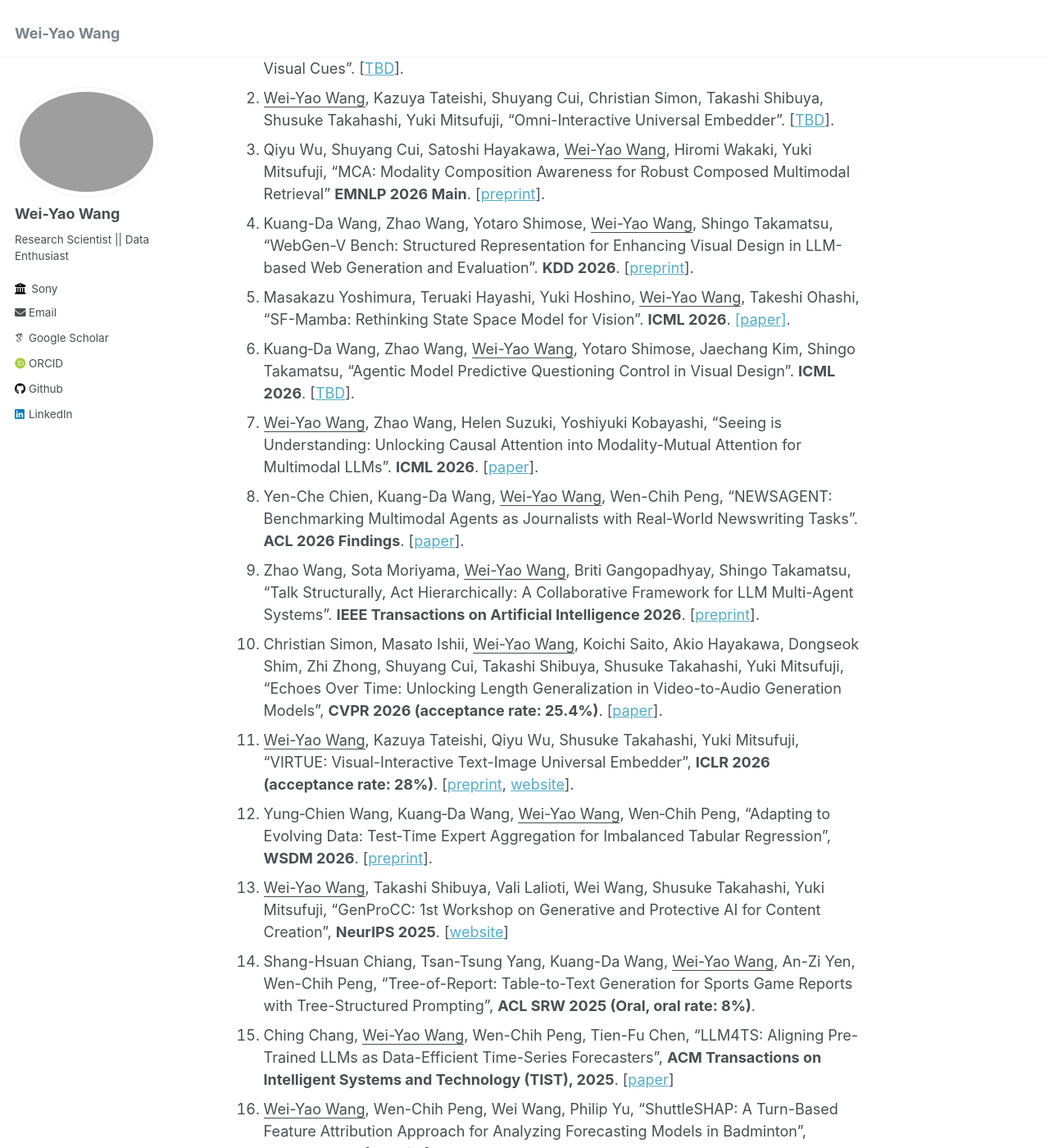
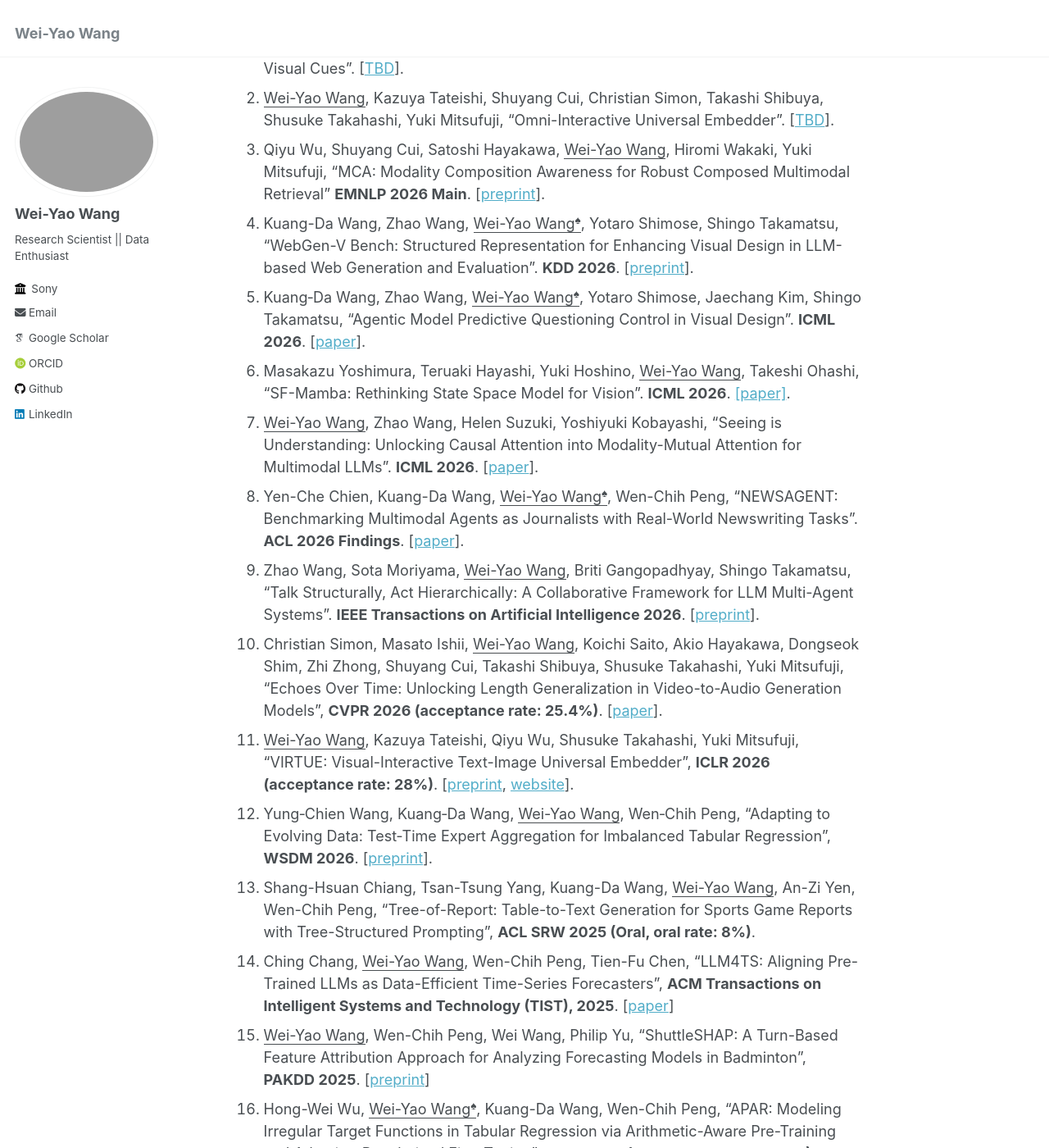
Before and after one commit to wywyWang/wywyWang.github.io, a Jekyll site: the page built from _pages/about.md, in a window 1280 px wide and 1400 px high, scrolled down 1468 px. Shown: the whole window at 82% size. Built offline with Jekyll 4.4.1, drawn with Linux system fonts in a browser that asks for light colours; some web fonts are replaced; some of the changed text lies outside the part shown.

Commit message:
update papers

```diff
--- a/_pages/about.md
+++ b/_pages/about.md
@@ -32,39 +32,38 @@ Education
 Publications
 ======
 
-### Journals and Conferences
+### Journals and Conferences  (<sup>♠</sup> denotes papers I mentored)
 1. Christian Simon, <ins>Wei-Yao Wang</ins>, Dongseok Shim, Kazuki Shimada, Masato Ishii, Takashi Shibuya, Shusuke Takahashi, Yuki Mitsufuji, "Neural Audio‑Visual Chords: A Multimodal Framework for Temporally and Spatially Aligned Sound Generation from Visual Cues". [[TBD]()].
 2. <ins>Wei-Yao Wang</ins>, Kazuya Tateishi, Shuyang Cui, Christian Simon, Takashi Shibuya, Shusuke Takahashi, Yuki Mitsufuji, "Omni-Interactive Universal Embedder". [[TBD]()].
 3. Qiyu Wu, Shuyang Cui, Satoshi Hayakawa, <ins>Wei-Yao Wang</ins>, Hiromi Wakaki, Yuki Mitsufuji, "MCA: Modality Composition Awareness for Robust Composed Multimodal Retrieval" **EMNLP 2026 Main**. [[preprint](https://arxiv.org/abs/2510.15543)].
-3. Kuang-Da Wang, Zhao Wang, Yotaro Shimose, <ins>Wei-Yao Wang</ins>, Shingo Takamatsu, "WebGen-V Bench: Structured Representation for Enhancing Visual Design in LLM-based Web Generation and Evaluation". **KDD 2026**. [[preprint](https://arxiv.org/abs/2510.15306v1)].
+3. Kuang-Da Wang, Zhao Wang, <ins>Wei-Yao Wang<sup>♠</sup></ins>, Yotaro Shimose, Shingo Takamatsu, "WebGen-V Bench: Structured Representation for Enhancing Visual Design in LLM-based Web Generation and Evaluation". **KDD 2026**. [[preprint](https://arxiv.org/abs/2510.15306v1)].
+5. Kuang‑Da Wang, Zhao Wang, <ins>Wei-Yao Wang<sup>♠</sup></ins>, Yotaro Shimose, Jaechang Kim, Shingo Takamatsu, "Agentic Model Predictive Questioning Control in Visual Design". **ICML 2026**. [[paper](https://icml.cc/virtual/2026/poster/62292)].
 4. Masakazu Yoshimura, Teruaki Hayashi, Yuki Hoshino, <ins>Wei-Yao Wang</ins>, Takeshi Ohashi, "SF-Mamba: Rethinking State Space Model for Vision". **ICML 2026**. [[paper]](https://arxiv.org/abs/2603.16423).
-5. Kuang‑Da Wang, Zhao Wang, <ins>Wei-Yao Wang</ins>, Yotaro Shimose, Jaechang Kim, Shingo Takamatsu, "Agentic Model Predictive Questioning Control in Visual Design". **ICML 2026**. [[TBD]()].
 5. <ins>Wei-Yao Wang</ins>, Zhao Wang, Helen Suzuki, Yoshiyuki Kobayashi, "Seeing is Understanding: Unlocking Causal Attention into Modality-Mutual Attention for Multimodal LLMs". **ICML 2026**. [[paper](https://arxiv.org/abs/2503.02597)].
-6. Yen-Che Chien, Kuang-Da Wang, <ins>Wei-Yao Wang</ins>, Wen-Chih Peng, "NEWSAGENT: Benchmarking Multimodal Agents as Journalists with Real-World Newswriting Tasks". **ACL 2026 Findings**. [[paper](https://arxiv.org/abs/2509.00446)].
+6. Yen-Che Chien, Kuang-Da Wang, <ins>Wei-Yao Wang<sup>♠</sup></ins>, Wen-Chih Peng, "NEWSAGENT: Benchmarking Multimodal Agents as Journalists with Real-World Newswriting Tasks". **ACL 2026 Findings**. [[paper](https://arxiv.org/abs/2509.00446)].
 5. Zhao Wang, Sota Moriyama, <ins>Wei-Yao Wang</ins>, Briti Gangopadhyay, Shingo Takamatsu, "Talk Structurally, Act Hierarchically: A Collaborative Framework for LLM Multi-Agent Systems". **IEEE Transactions on Artificial Intelligence 2026**. [[preprint](https://arxiv.org/abs/2502.11098)].
 2. Christian Simon, Masato Ishii, <ins>Wei-Yao Wang</ins>, Koichi Saito, Akio Hayakawa, Dongseok Shim, Zhi Zhong, Shuyang Cui, Takashi Shibuya, Shusuke Takahashi, Yuki Mitsufuji, "Echoes Over Time: Unlocking Length Generalization in Video-to-Audio Generation Models", **CVPR 2026  (acceptance rate: 25.4%)**. [[paper](https://arxiv.org/abs/2602.20981)].
 3. <ins>Wei-Yao Wang</ins>, Kazuya Tateishi, Qiyu Wu, Shusuke Takahashi, Yuki Mitsufuji, "VIRTUE: Visual-Interactive Text-Image Universal Embedder", **ICLR 2026  (acceptance rate: 28%)**. [[preprint](https://arxiv.org/abs/2510.00523), [website](https://sony.github.io/virtue/)].
 5. Yung‑Chien Wang, Kuang‑Da Wang, <ins>Wei-Yao Wang</ins>, Wen‑Chih Peng, "Adapting to Evolving Data: Test‑Time Expert Aggregation for Imbalanced Tabular Regression", **WSDM 2026**. [[preprint](https://arxiv.org/abs/2506.07033)].
-3. <ins>Wei-Yao Wang</ins>, Takashi Shibuya, Vali Lalioti, Wei Wang, Shusuke Takahashi, Yuki Mitsufuji, "GenProCC: 1st Workshop on Generative and Protective AI for Content Creation", **NeurIPS 2025**. [[website](https://genprocc.github.io/)]
 3. Shang-Hsuan Chiang, Tsan-Tsung Yang, Kuang-Da Wang, <ins>Wei-Yao Wang</ins>, An-Zi Yen, Wen-Chih Peng, "Tree-of-Report: Table-to-Text Generation for Sports Game Reports with Tree-Structured Prompting", **ACL SRW 2025 (Oral, oral rate: 8%)**.
 3. Ching Chang, <ins>Wei-Yao Wang</ins>, Wen-Chih Peng, Tien-Fu Chen, "LLM4TS: Aligning Pre-Trained LLMs as Data-Efficient Time-Series Forecasters", **ACM Transactions on Intelligent Systems and Technology (TIST), 2025**. [[paper](https://dl.acm.org/doi/10.1145/3719207)]
 4. <ins>Wei-Yao Wang</ins>, Wen-Chih Peng, Wei Wang, Philip Yu, "ShuttleSHAP: A Turn-Based Feature Attribution Approach for Analyzing Forecasting Models in Badminton", **PAKDD 2025**. [[preprint](https://arxiv.org/abs/2312.10942)]
-5. Hong-Wei Wu, <ins>Wei-Yao Wang</ins>, Kuang-Da Wang, Wen-Chih Peng, "APAR: Modeling Irregular Target Functions in Tabular Regression via Arithmetic-Aware Pre-Training and Adaptive-Regularized Fine-Tuning", **AAAI 2025 (acceptance rate: 23.4%)**. [[paper](https://arxiv.org/abs/2412.10941v1)]
+5. Hong-Wei Wu, <ins>Wei-Yao Wang<sup>♠</sup></ins>, Kuang-Da Wang, Wen-Chih Peng, "APAR: Modeling Irregular Target Functions in Tabular Regression via Arithmetic-Aware Pre-Training and Adaptive-Regularized Fine-Tuning", **AAAI 2025 (acceptance rate: 23.4%)**. [[paper](https://arxiv.org/abs/2412.10941v1)]
 6. <ins>Wei-Yao Wang</ins>, Wei-Wei Du, Derek Xu, Wei Wang, Wen-Chih Peng, "A Survey on Self-Supervised Learning for Non-Sequential Tabular Data", **ACML 2024**. [[paper](https://arxiv.org/abs/2402.01204)]
 7. <ins>Wei-Yao Wang</ins>\*, Xiusi Chen\*, Ziniu Hu, David Reynoso, Kun Jin, Mingyan Liu, P. Jeffrey Brantingham, Wei Wang, "Professional Basketball Player Behavior Synthesis via Planning with Diffusion", **CIKM 2024 (acceptance rate: 33.3%)**. [[paper](https://arxiv.org/abs/2306.04090)]
-8. Kuang-Da Wang, <ins>Wei-Yao Wang</ins>, Ping-Chun Hsieh, Wen-Chih Peng, "Offline Imitation of Badminton Player Behavior via Experiential Contexts and Brownian Motion", **ECML-PKDD 2024 (acceptance rate: 24.5%)**. [[paper](https://arxiv.org/abs/2403.12406)]
+8. Kuang-Da Wang, <ins>Wei-Yao Wang<sup>♠</sup></ins>, Ping-Chun Hsieh, Wen-Chih Peng, "Offline Imitation of Badminton Player Behavior via Experiential Contexts and Brownian Motion", **ECML-PKDD 2024 (acceptance rate: 24.5%)**. [[paper](https://arxiv.org/abs/2403.12406)]
 9. <ins>Wei-Yao Wang</ins>, Wei-Wei Du, Wen-Chih Peng, "Benchmarking Stroke Forecasting with Stroke-Level Badminton Dataset", **IJCAI Demo 2024**. [[paper](https://arxiv.org/abs/2306.15664)]
 10. Ching Chang, Chiao-Tung Chan, <ins>Wei-Yao Wang</ins>, Wen-Chih Peng, Tien-Fu Chen, "TimeDRL: Disentangled Representation Learning for Multivariate Time-Series", **ICDE 2024**. [[paper](https://arxiv.org/abs/2312.04142)]
 11. Chih-Chia Li, <ins>Wei-Yao Wang</ins>, Wei-Wei Du, Wen-Chih Peng, "Look Around! A Neighbor Relation Graph Learning Framework for Real Estate Appraisal", **PAKDD 2024**. [[paper](https://arxiv.org/abs/2212.12190)]
 12. <ins>Wei-Yao Wang</ins>, Yu-Chieh Chang, Wen-Chih Peng, "Style-News: Incorporating Stylized News Generation and Adversarial Verification for Neural Fake News Detection", **EACL 2024** (acceptance rate: 20.3%). [[paper](https://aclanthology.org/2024.eacl-long.92/)]
 13. Zheng-Ming Lin, Ching Chang, <ins>Wei-Yao Wang</ins>, Kuang-Da Wang, Wen-Chih Peng, "Root Cause Analysis In Microservice Using Neural Granger Causal Discovery", **AAAI 2024** (acceptance rate: 23.75%). [[paper](https://ojs.aaai.org/index.php/AAAI/article/view/27772)]
-14. Ying-Ying Chang, <ins>Wei-Yao Wang</ins>, Wen-Chih Peng, "SeGA: Preference-Aware Self-Contrastive Learning with Prompts for Anomalous User Detection on Twitter", **AAAI 2024** (acceptance rate: 23.75%). [[paper](https://ojs.aaai.org/index.php/AAAI/article/view/27752)]
+14. Ying-Ying Chang, <ins>Wei-Yao Wang<sup>♠</sup></ins>, Wen-Chih Peng, "SeGA: Preference-Aware Self-Contrastive Learning with Prompts for Anomalous User Detection on Twitter", **AAAI 2024** (acceptance rate: 23.75%). [[paper](https://ojs.aaai.org/index.php/AAAI/article/view/27752)]
 15. Kuang-Da Wang, Yu-Tse Chen, Yu-Heng Lin, <ins>Wei-Yao Wang</ins>, Wen-Chih Peng, "The CoachAI Badminton Environment: Bridging the Gap Between a Reinforcement Learning Environment and Real-World Badminton Games", **AAAI Demo 2024**. [[paper](https://ojs.aaai.org/index.php/AAAI/article/view/30584)]
 16. Kuang-Da Wang, <ins>Wei-Yao Wang</ins>, Yu-Tse Chen, Yu-Heng Lin, Wen-Chih Peng, "The CoachAI Badminton Environment: A Novel Reinforcement Learning Environment with Realistic Opponents (Student Abstract)", **AAAI 2024**. [[paper](https://ojs.aaai.org/index.php/AAAI/article/view/30523)]
-17. Yu-Chien Tang, <ins>Wei-Yao Wang</ins>, An-Zi Yen, Wen-Chih Peng, "RSVP: Customer Intent Detection via Agent Response Contrastive and Generative Pre-Training", **EMNLP Findings 2023**. [[paper](https://arxiv.org/abs/2310.09773)]
-18. Wei-Wei Du, <ins>Wei-Yao Wang</ins>, Wen-Chih Peng, "DoRA: Domain-Based Self-Supervised Learning Framework for Low-Resource Real Estate Appraisal", **CIKM 2023** (acceptance rate: 32%). [[paper](https://dl.acm.org/doi/10.1145/3583780.3615470)]
+17. Yu-Chien Tang, <ins>Wei-Yao Wang<sup>♠</sup></ins>, An-Zi Yen, Wen-Chih Peng, "RSVP: Customer Intent Detection via Agent Response Contrastive and Generative Pre-Training", **EMNLP Findings 2023**. [[paper](https://arxiv.org/abs/2310.09773)]
+18. Wei-Wei Du, <ins>Wei-Yao Wang<sup>♠</sup></ins>, Wen-Chih Peng, "DoRA: Domain-Based Self-Supervised Learning Framework for Low-Resource Real Estate Appraisal", **CIKM 2023** (acceptance rate: 32%). [[paper](https://dl.acm.org/doi/10.1145/3583780.3615470)]
 19. <ins>Wei-Yao Wang</ins>, Yung Chang Huang, Tsi-Ui Ik, Wen-Chih Peng, "ShuttleSet: A Human-Annotated Stroke-Level Singles Dataset for Badminton Tactical Analysis", **KDD 2023** (acceptance rate: 25.4%). [[paper](https://dl.acm.org/doi/10.1145/3580305.3599906)]
-20. Kai-Shiang Chang, <ins>Wei-Yao Wang</ins>, Wen-Chih Peng, "Where Will Players Move Next? Dynamic Graphs and Hierarchical Fusion for Movement Forecasting in Badminton", **AAAI 2023** (acceptance rate: 19.6%). [[paper](https://ojs.aaai.org/index.php/AAAI/article/view/25855)]
+20. Kai-Shiang Chang, <ins>Wei-Yao Wang<sup>♠</sup></ins>, Wen-Chih Peng, "Where Will Players Move Next? Dynamic Graphs and Hierarchical Fusion for Movement Forecasting in Badminton", **AAAI 2023** (acceptance rate: 19.6%). [[paper](https://ojs.aaai.org/index.php/AAAI/article/view/25855)]
 21. Li-Chun Huang, Nai-Zen Hseuh, Yen-Che Chien, <ins>Wei-Yao Wang</ins>, Kuang-Da Wang, Wen-Chih Peng, "A Reinforcement Learning Badminton Environment for Simulating Player Tactics (Student Abstract)", **AAAI 2023**. [[paper](https://ojs.aaai.org/index.php/AAAI/article/view/26976)]
 22. <ins>Wei-Yao Wang</ins>, "Modeling Turn-Based Sequences for Player Tactic Applications in Badminton Matches", **CIKM 2022**. [[paper](https://dl.acm.org/doi/abs/10.1145/3511808.3557820)]
 23. <ins>Wei-Yao Wang</ins>, Teng-Fong Chan, Wen-Chih Peng, Hui-Kuo Yang, Chih-Chuan Wang, Yao-Chung Fan, "How Is the Stroke? Inferring Shot Influence in Badminton Matches via Long Short-Term Dependencies", **ACM Transactions on Intelligent Systems and Technology (TIST), Vol. 14, No. 1, pp1-22, 2022**. [[paper](https://dl.acm.org/doi/full/10.1145/3551391)]
```
